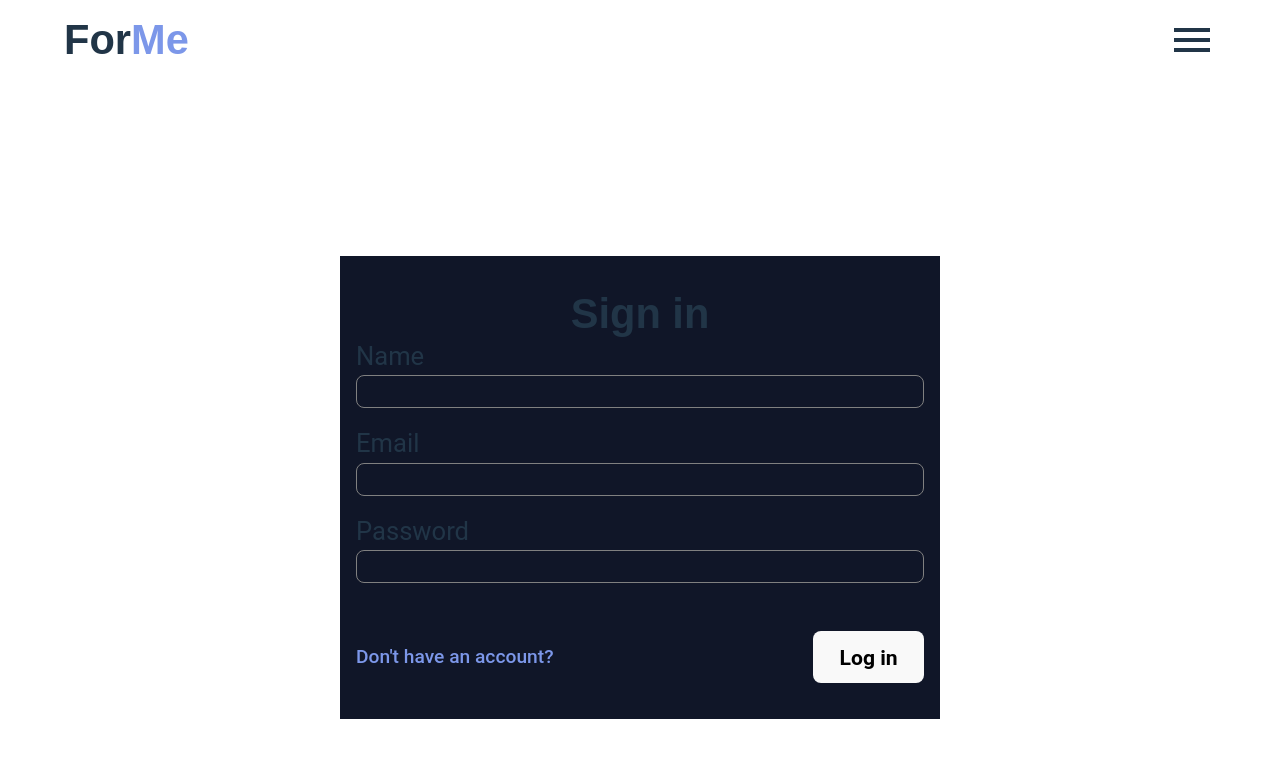
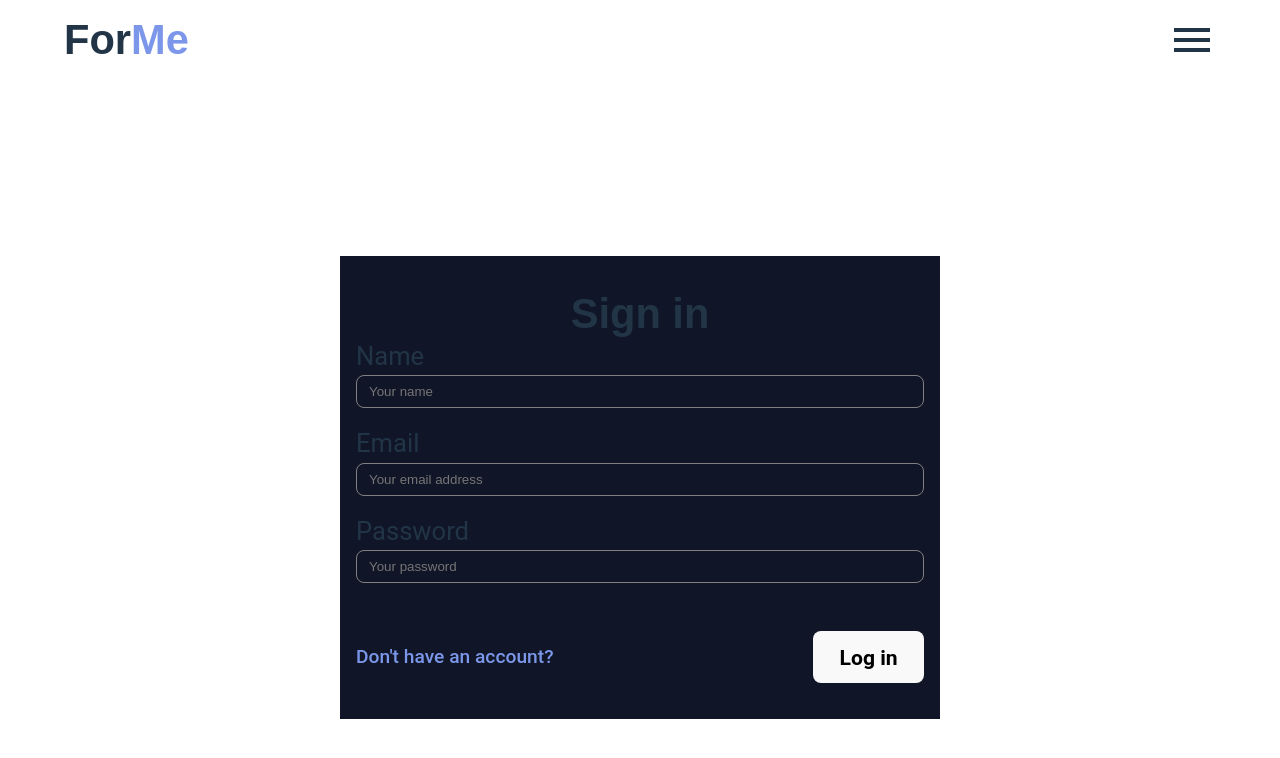
Before and after one commit to Vulp0/forms-web-app, a React (Vite) app in the folder client/: page /login in a window 1280 px wide. Shown: the top 758 px of the page. Built offline with nearby package versions, Linux system fonts and the light colour scheme.

Commit message:
something

```diff
--- a/client/src/Login.tsx
+++ b/client/src/Login.tsx
@@ -14,17 +14,17 @@ function Login() {
                     <div className="inputFieldContainer">
                         <div className="combo">
                             <label className="labelText" htmlFor="Name">Name</label>
-                            <input className="inputField" type="text" name="Name" id="NameInput" />
+                            <input className="inputField" type="text" name="Name" id="NameInput" placeholder="Your name"/>
                         </div>
 
                         <div className="combo">
                             <label className="labelText" htmlFor="Email">Email</label>
-                            <input className="inputField" type="email" name="Email" id="EmailInput" />
+                            <input className="inputField" type="email" name="Email" id="EmailInput" placeholder="Your email address"/>
                         </div>
 
                         <div className="combo">
                             <label className="labelText" htmlFor="Password">Password</label>
-                            <input className="inputField" type="password" name="Password" id="PasswordInput" />
+                            <input className="inputField" type="password" name="Password" id="PasswordInput" placeholder="Your password"/>
                         </div>
                     </div>
 
--- a/client/src/Signup.tsx
+++ b/client/src/Signup.tsx
@@ -12,17 +12,17 @@ function Signup() {
                     <div className="inputFieldContainer">
                         <div className="combo">
                             <label className="labelText" htmlFor="Name">Name</label>
-                            <input className="inputField" type="text" name="Name" id="NameInput" placeholder="Your name" />
+                            <input className="inputField" type="text" name="Name" id="NameInput" placeholder="Your name"/>
                         </div>
 
                         <div className="combo">
                             <label className="labelText" htmlFor="Email">Email</label>
-                            <input className="inputField" type="email" name="Email" id="EmailInput" placeholder="Your email address" />
+                            <input className="inputField" type="email" name="Email" id="EmailInput" placeholder="Your email address"/>
                         </div>
 
                         <div className="combo">
                             <label className="labelText" htmlFor="Password">Password</label>
-                            <input className="inputField" type="password" name="Password" id="PasswordInput" placeholder="Your password"/>
+                            <input className="inputField" type="password" name="Password" id="PasswordInput" placeholder="Password must be 8 characters or longer"/>
                         </div>
                     </div>
 
```
